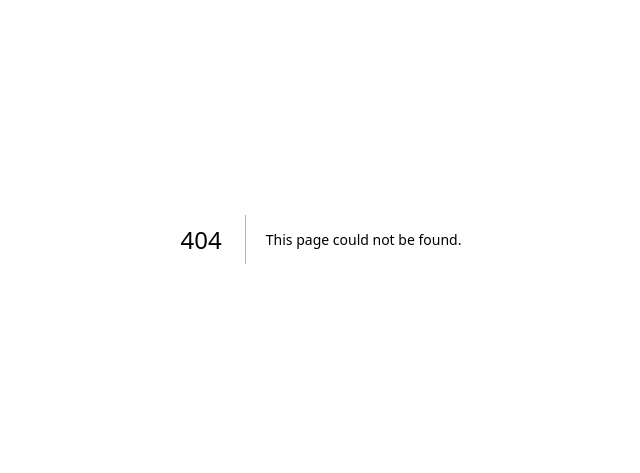
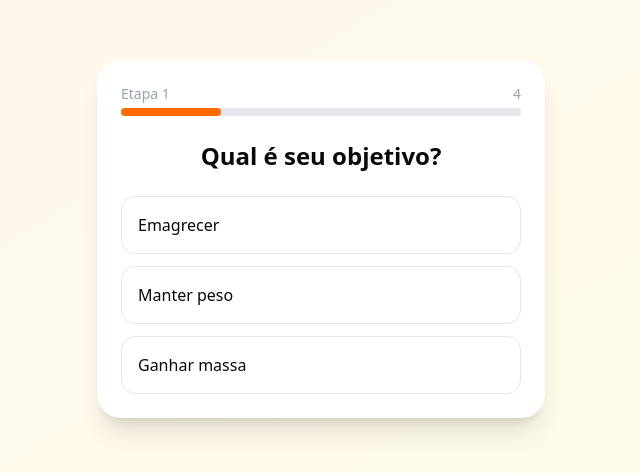
Before and after one commit to gregmattos/hisummerlasy, a Next.js app: page /quiz in a window 1280 px wide. Before the commit this address had no page. Shown: the part 161-634 px from the top of the page, without its empty margins (319-959 px from the left). Built offline with nearby package versions, Linux system fonts and the light colour scheme.

Commit message:
Create page.tsx

```diff
--- /dev/null
+++ b/src/app/quiz/page.tsx
@@ -0,0 +1,119 @@
+"use client";
+
+import { useState } from "react";
+import { useRouter } from "next/navigation";
+
+const steps = [
+  {
+    title: "Qual é seu objetivo?",
+    options: ["Emagrecer", "Manter peso", "Ganhar massa"],
+  },
+  {
+    title: "Com que frequência você treina?",
+    options: ["Nunca", "1–2x por semana", "3–5x por semana", "Todos os dias"],
+  },
+  {
+    title: "Como está sua alimentação?",
+    options: [
+      "Nada controlada",
+      "Mais ou menos",
+      "Bem controlada",
+      "Sigo dieta certinha",
+    ],
+  },
+  {
+    title: "Quanto você pesa hoje?",
+    input: true,
+    placeholder: "Ex: 75 kg",
+  },
+];
+
+export default function QuizPage() {
+  const router = useRouter();
+  const [step, setStep] = useState(0);
+  const [answers, setAnswers] = useState<string[]>([]);
+
+  function handleAnswer(value: string) {
+    const updated = [...answers];
+    updated[step] = value;
+    setAnswers(updated);
+
+    if (step < steps.length - 1) {
+      setStep(step + 1);
+    } else {
+      // depois a gente salva no Supabase
+      router.push("/dashboard");
+    }
+  }
+
+  return (
+    <div className="min-h-screen flex items-center justify-center bg-gradient-to-br from-orange-50 to-yellow-50 px-4">
+      <div className="bg-white w-full max-w-md rounded-3xl shadow-xl p-6">
+        {/* Progress */}
+        <div className="mb-6">
+          <div className="flex justify-between text-sm text-gray-400 mb-1">
+            <span>Etapa {step + 1}</span>
+            <span>{steps.length}</span>
+          </div>
+          <div className="w-full bg-gray-200 rounded-full h-2">
+            <div
+              className="bg-orange-500 h-2 rounded-full transition-all"
+              style={{
+                width: `${((step + 1) / steps.length) * 100}%`,
+              }}
+            />
+          </div>
+        </div>
+
+        {/* Title */}
+        <h1 className="text-2xl font-bold mb-6 text-center">
+          {steps[step].title}
+        </h1>
+
+        {/* Options */}
+        <div className="space-y-3">
+          {"options" in steps[step] &&
+            steps[step].options?.map((opt) => (
+              <button
+                key={opt}
+                onClick={() => handleAnswer(opt)}
+                className="w-full py-4 rounded-xl border text-left px-4 font-medium hover:bg-orange-100 transition"
+              >
+                {opt}
+              </button>
+            ))}
+
+          {"input" in steps[step] && (
+            <>
+              <input
+                type="text"
+                placeholder={steps[step].placeholder}
+                className="w-full py-4 px-4 rounded-xl border focus:outline-none focus:ring-2 focus:ring-orange-400"
+                onKeyDown={(e) => {
+                  if (e.key === "Enter") {
+                    handleAnswer(
+                      (e.target as HTMLInputElement).value
+                    );
+                  }
+                }}
+              />
+
+              <button
+                onClick={() =>
+                  handleAnswer(
+                    (document.querySelector(
+                      "input"
+                    ) as HTMLInputElement)?.value
+                  )
+                }
+                className="w-full py-4 rounded-xl bg-orange-500 text-white font-semibold hover:bg-orange-600 transition"
+              >
+                Continuar
+              </button>
+            </>
+          )}
+        </div>
+      </div>
+    </div>
+  );
+}
```
